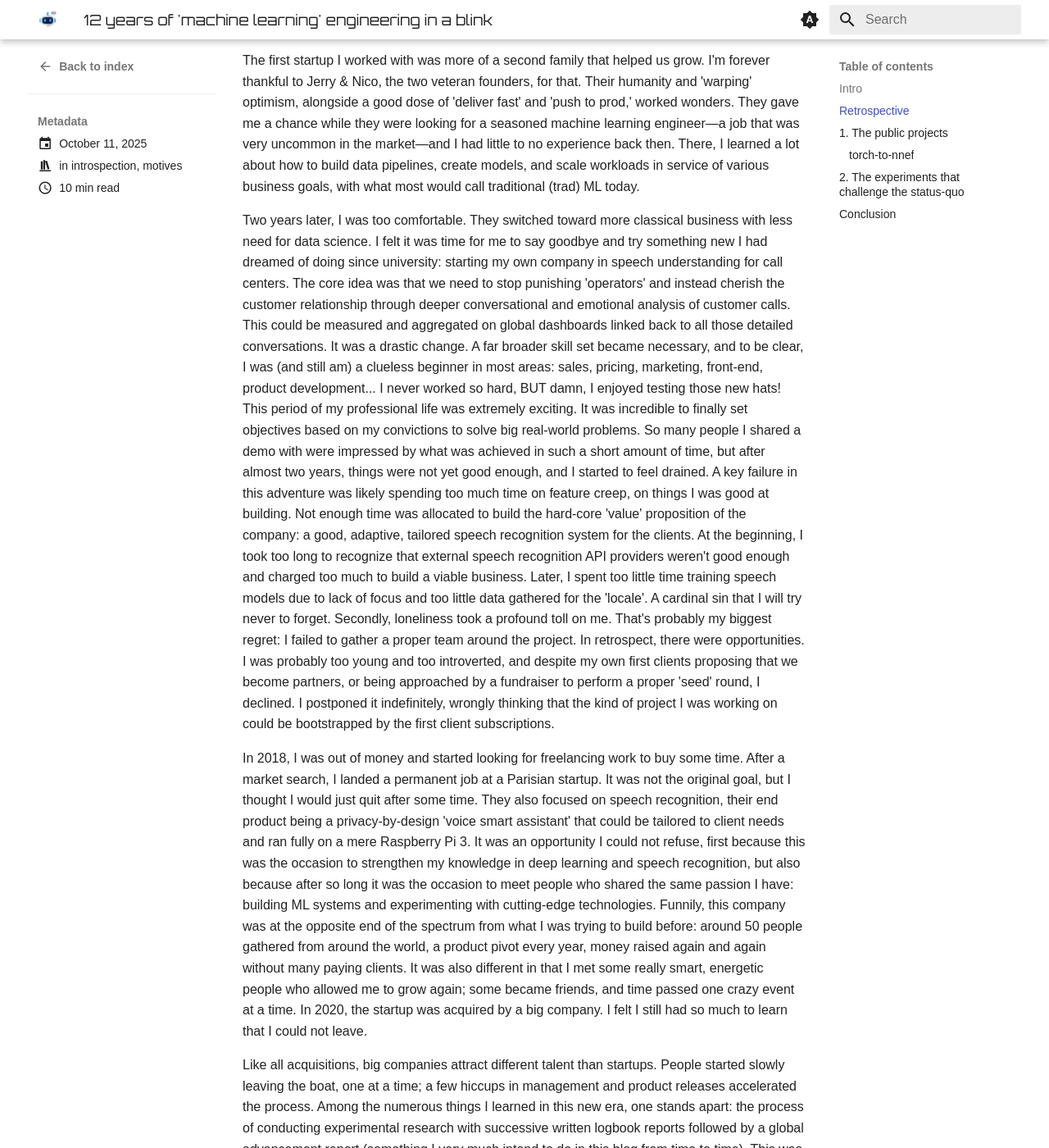
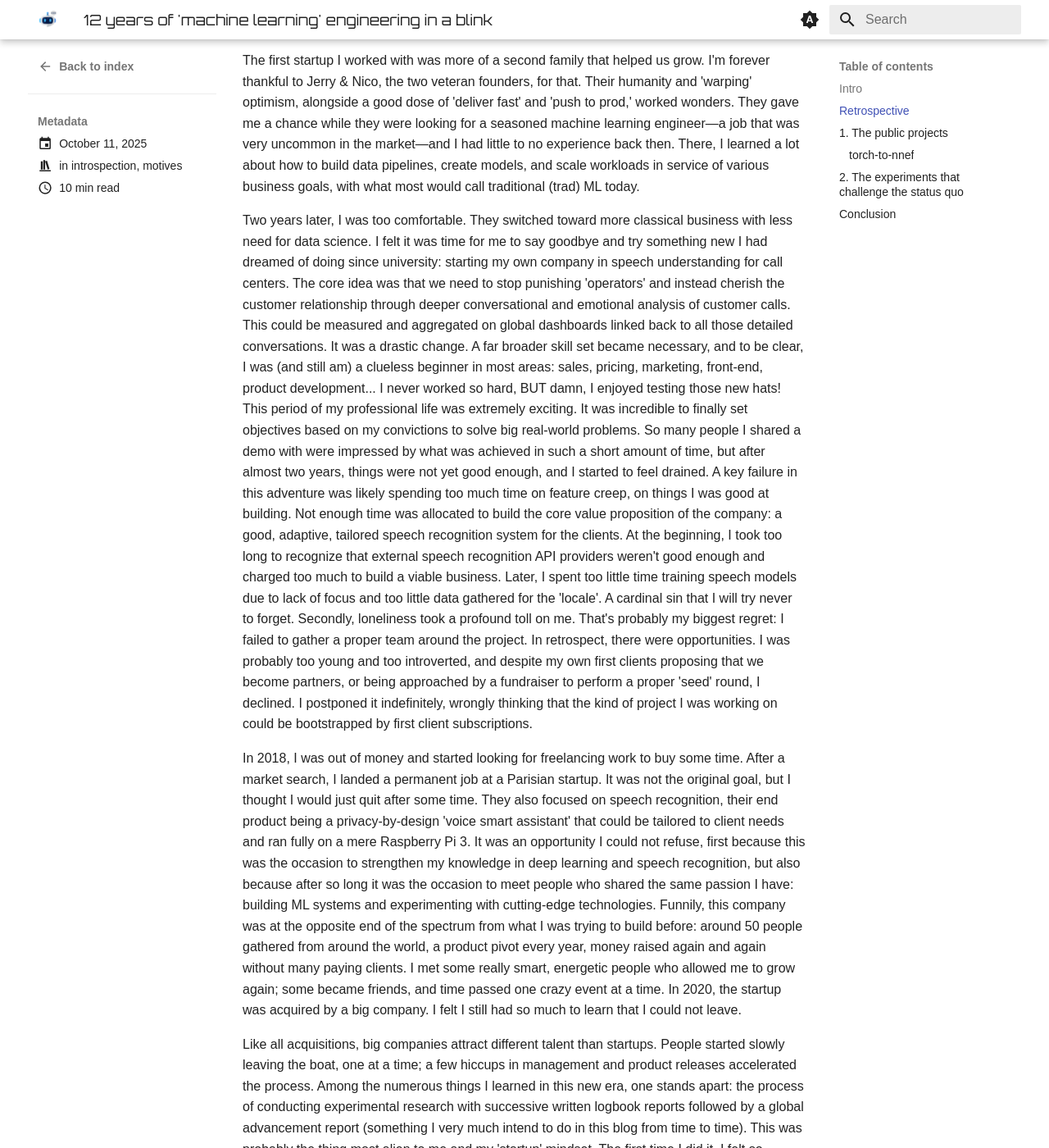
Before and after one commit to DreamerMind/blog, an MkDocs documentation site: the page built from docs/posts/2025_introspection.md, in a window 1280 px wide and 1400 px high, scrolled down 1215 px. Shown: the whole window at 82% size. Built offline with MkDocs 1.6.1 and Material for MkDocs 9.7.7, drawn with Linux system fonts in a browser that asks for light colours; comment, search, counter and statistics services are not loaded; some of the changed text lies outside the part shown.

Commit message:
fix: more words fixes

```diff
--- a/docs/posts/2025_introspection.md
+++ b/docs/posts/2025_introspection.md
@@ -68,7 +68,7 @@
 So many people I shared a demo with were impressed by what was achieved in such a short amount of time,
 but after almost two years, things were not yet good enough, and I started to feel drained.
 A key failure in this adventure was likely spending too much time on feature creep, on things I was good at building.
-Not enough time was allocated to build the hard-core 'value' proposition of the company: a good, adaptive, tailored speech recognition system for the clients.
+Not enough time was allocated to build the core value proposition of the company: a good, adaptive, tailored speech recognition system for the clients.
 At the beginning, I took too long to recognize that external speech recognition API providers weren't good enough and charged too much to build a viable business.
 Later, I spent too little time training speech models due to lack of focus and too little data gathered for the 'locale'.
 A cardinal sin that I will try never to forget.
@@ -76,25 +76,30 @@
 In retrospect, there were opportunities.
 I was probably too young and too introverted, and despite my own first clients proposing that we become partners,
 or being approached by a fundraiser to perform a proper 'seed' round, I declined.
-I postponed it indefinitely, wrongly thinking that the kind of project I was working on could be bootstrapped by the first client subscriptions.
+I postponed it indefinitely, wrongly thinking that the kind of project I was working on could be bootstrapped by first client subscriptions.
 
 In 2018, I was out of money and started looking for freelancing work to buy some time. After a market search,
 I landed a permanent job at a Parisian startup. It was not the original goal, but I thought I would just quit after some time.
 They also focused on speech recognition, their end product being a privacy-by-design 'voice smart assistant' that could be tailored to client needs and ran fully on a mere Raspberry Pi 3.
 It was an opportunity I could not refuse, first because this was the occasion to strengthen my knowledge in deep learning and speech
 recognition, but also because after so long it was the occasion to meet people who shared the same passion
-I have: building ML systems and experimenting with cutting-edge technologies. Funnily, this company was at the opposite end of the spectrum from what I was trying to build before: around 50 people gathered from around the world, a product pivot every year, money raised again and again without many paying clients. It was also different in that I met some really smart, energetic people who allowed me to grow again; some became friends, and time passed one crazy event at a time. In 2020, the startup was acquired by a big company. I felt I still had so much to learn that I could not leave.
+I have: building ML systems and experimenting with cutting-edge technologies.
+Funnily, this company was at the opposite end of the spectrum from what I was trying to build before: around 50 people gathered from around the world, a product pivot every year, money raised again and again without many paying clients.
+I met some really smart, energetic people who allowed me to grow again; some became friends, and time passed one crazy event at a time. In 2020, the startup was acquired by a big company. I felt I still had so much to learn that I could not leave.
 
-Like all acquisitions, big companies attract different talent than startups. People started slowly leaving the boat, one at a time; a few hiccups in management and product releases accelerated the process. Among the numerous things I learned in this new era, one stands apart: the process of conducting experimental research with successive written logbook reports followed by a global advancement report (something I very much intend to do in this blog from time to time). This was probably the thing most alien to me and my 'startup' mindset. The first time I did it, I felt so illegitimate. The second time, I felt that so much time was being spent on something ad hoc. Then it became a habit, and today I cannot even think of doing serious ML research or advanced engineering without this process. Having written material for discussion or looking back at projects from 2020 and being able to recover the work realized back then is simply invaluable.
+Like all acquisitions, big companies attract different talent than startups. People started slowly leaving the boat, one at a time; a few hiccups in management and product releases accelerated the process.
+Among the numerous things I learned in this new era, one stands apart: the process of conducting experimental research with successive written logbook reports followed by a global advancement report (something I very much intend to do in this blog from time to time).
+This was probably the thing most alien to me and my 'startup' mindset. The first time I did it, I felt so illegitimate. The second time, I felt that so much time was being spent on something ad hoc. Then it became a habit, and today I cannot even think of doing serious ML research or advanced engineering without this process.
+Having written material for discussion or looking back at projects from 2020 and being able to recover the work realized back then is simply invaluable.
 
 During these last years, beyond working on large language model fine-tuning and quantization,
 I also got the opportunity to share some of that joy back with the community:
 through [an article on 'small footprint voice identification' accepted to ICASSP in 2021](https://scholar.google.com/citations?user=tV8RVtcAAAAJ&hl=en&oi=sra),
-publishing an open-source library [torch-to-nnef](https://github.com/sonos/torch-to-nnef) this year aimed as a strong bridge between PyTorch and the Neural Network Exchange Format 'NNEF' ([introduction article here](https://tech-blog.sonos.com/posts/torch-2-nnef-open-sourcing/)), and regular
+publishing an open-source library [torch-to-nnef](https://github.com/sonos/torch-to-nnef) this year serving as a strong bridge between PyTorch and the Neural Network Exchange Format 'NNEF' ([introduction article here](https://tech-blog.sonos.com/posts/torch-2-nnef-open-sourcing/)), and regular
 contributions to [tract](github.com/sonos/tract), an open-source neural network Rust inference engine
 maintained by Sonos.
 I never thought it would be possible for a simple 'applied' research engineer like me
-to attend conferences like ICASSP 2021, 2022 & NeurIPS 2023, living these incredible events
+to attend conferences like ICASSP 2021, 2022 & NeurIPS 2023, experiencing these incredible events
 from the inside, seeing and discussing with the authors behind the latest advances in
 deep learning, ASR, large language models, reinforcement learning...
 Meeting people of such diverse backgrounds and experiences, continually
```
Also changed, not shown: other parts of docs/posts/2025_introspection.md (+9 -9 lines).
